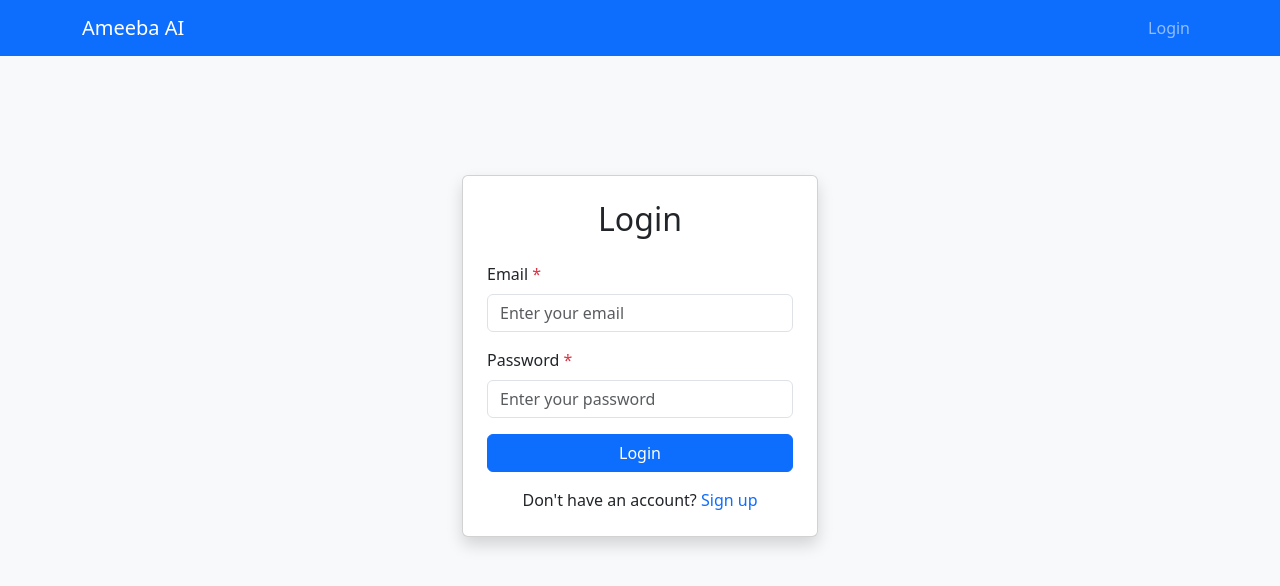
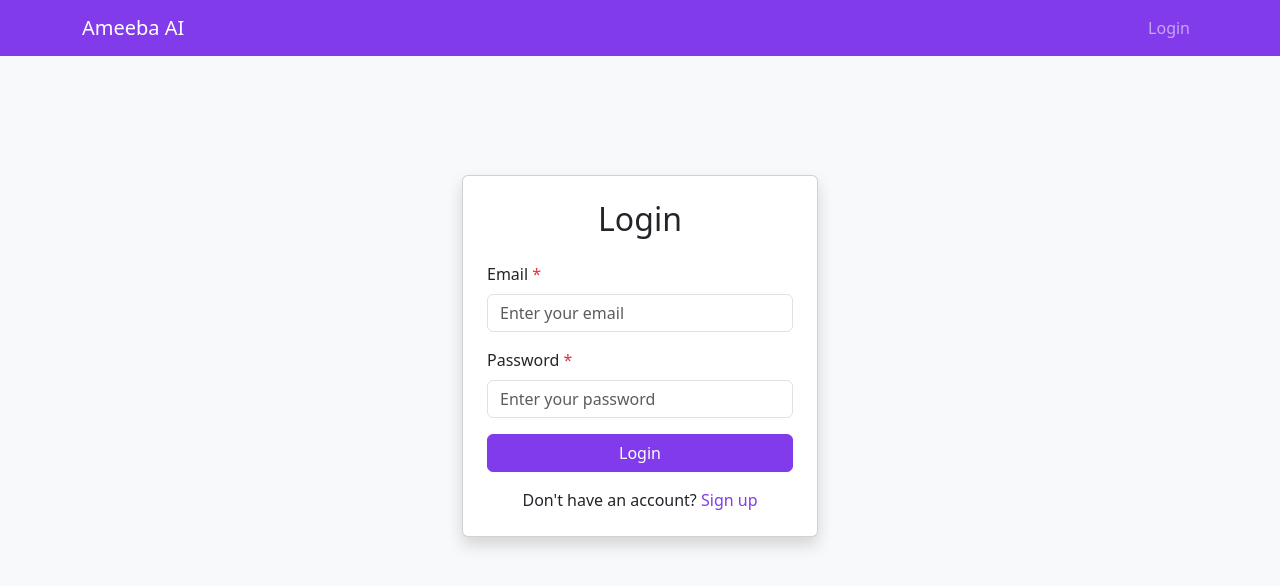
Before and after one commit to himanshu3553/ameeba-ai-ui, a React (Vite) app: page /login in a window 1280 px wide. Shown: the top 586 px of the page. Built offline with nearby package versions, Linux system fonts and the light colour scheme.

Commit message:
Brand color changes

```diff
--- a/src/App.jsx
+++ b/src/App.jsx
@@ -1,6 +1,7 @@
 import { BrowserRouter as Router, Routes, Route, Navigate, Link } from 'react-router-dom';
 import 'bootstrap/dist/css/bootstrap.min.css';
 import 'bootstrap/dist/js/bootstrap.bundle.min.js';
+import './styles/custom.css';
 import { AuthProvider, useAuth } from './context/AuthContext';
 import Home from './components/Home/Home';
 import ProjectList from './components/Project/ProjectList';
--- /dev/null
+++ b/src/styles/custom.css
@@ -0,0 +1,148 @@
+/* Custom Primary Color Override for Bootstrap 5 */
+:root {
+  --bs-primary: #813BEA;
+  --bs-primary-rgb: 129, 59, 234;
+  --bs-primary-text-emphasis: #502594;
+  --bs-primary-bg-subtle: #f0e7fc;
+  --bs-primary-border-subtle: #e1cff9;
+}
+
+/* Override Bootstrap primary color classes */
+.btn-primary {
+  --bs-btn-color: #fff;
+  --bs-btn-bg: #813BEA;
+  --bs-btn-border-color: #813BEA;
+  --bs-btn-hover-color: #fff;
+  --bs-btn-hover-bg: #6d2fc7;
+  --bs-btn-hover-border-color: #6d2fc7;
+  --bs-btn-focus-shadow-rgb: 129, 59, 234;
+  --bs-btn-active-color: #fff;
+  --bs-btn-active-bg: #6d2fc7;
+  --bs-btn-active-border-color: #6d2fc7;
+  --bs-btn-disabled-color: #fff;
+  --bs-btn-disabled-bg: #813BEA;
+  --bs-btn-disabled-border-color: #813BEA;
+}
+
+.bg-primary {
+  --bs-bg-opacity: 1;
+  background-color: rgba(var(--bs-primary-rgb), var(--bs-bg-opacity)) !important;
+}
+
+.text-primary {
+  --bs-text-opacity: 1;
+  color: rgba(var(--bs-primary-rgb), var(--bs-text-opacity)) !important;
+}
+
+.border-primary {
+  --bs-border-opacity: 1;
+  border-color: rgba(var(--bs-primary-rgb), var(--bs-border-opacity)) !important;
+}
+
+/* Navbar primary background */
+.navbar-dark.bg-primary {
+  background-color: #813BEA !important;
+}
+
+/* Link primary color */
+a.text-primary:hover,
+a.text-primary:focus {
+  color: #6d2fc7 !important;
+}
+
+/* Form controls focus state */
+.form-control:focus,
+.form-select:focus {
+  border-color: #813BEA;
+  box-shadow: 0 0 0 0.25rem rgba(129, 59, 234, 0.25);
+}
+
+/* Checkbox and radio primary color */
+.form-check-input:checked {
+  background-color: #813BEA;
+  border-color: #813BEA;
+}
+
+.form-check-input:focus {
+  border-color: #813BEA;
+  box-shadow: 0 0 0 0.25rem rgba(129, 59, 234, 0.25);
+}
+
+/* Dropdown primary items */
+.dropdown-item.active,
+.dropdown-item:active {
+  background-color: #813BEA;
+}
+
+/* Pagination primary */
+.page-link {
+  color: #813BEA;
+}
+
+.page-link:hover {
+  color: #6d2fc7;
+}
+
+.page-item.active .page-link {
+  background-color: #813BEA;
+  border-color: #813BEA;
+}
+
+/* Badge primary */
+.badge.bg-primary {
+  background-color: #813BEA !important;
+}
+
+/* Alert primary */
+.alert-primary {
+  --bs-alert-color: #502594;
+  --bs-alert-bg: #f0e7fc;
+  --bs-alert-border-color: #e1cff9;
+  --bs-alert-link-color: #3d1c6f;
+}
+
+/* Progress bar primary */
+.progress-bar.bg-primary {
+  background-color: #813BEA !important;
+}
+
+/* List group primary */
+.list-group-item-primary {
+  color: #502594;
+  background-color: #f0e7fc;
+}
+
+.list-group-item-primary.list-group-item-action:hover,
+.list-group-item-primary.list-group-item-action:focus {
+  color: #502594;
+  background-color: #e1cff9;
+}
+
+.list-group-item-primary.list-group-item-action.active {
+  color: #fff;
+  background-color: #813BEA;
+  border-color: #813BEA;
+}
+
+/* Table primary */
+.table-primary {
+  --bs-table-color: #000;
+  --bs-table-bg: #f0e7fc;
+  --bs-table-border-color: #e1cff9;
+  --bs-table-striped-bg: #e6d9f8;
+  --bs-table-striped-color: #000;
+  --bs-table-active-bg: #e1cff9;
+  --bs-table-active-color: #000;
+  --bs-table-hover-bg: #e6d9f8;
+  --bs-table-hover-color: #000;
+}
+
+/* Spinner primary */
+.spinner-border-primary {
+  --bs-spinner-color: #813BEA;
+}
+
+/* Toast primary (if needed) */
+.toast.bg-primary {
+  background-color: #813BEA !important;
+}
```
